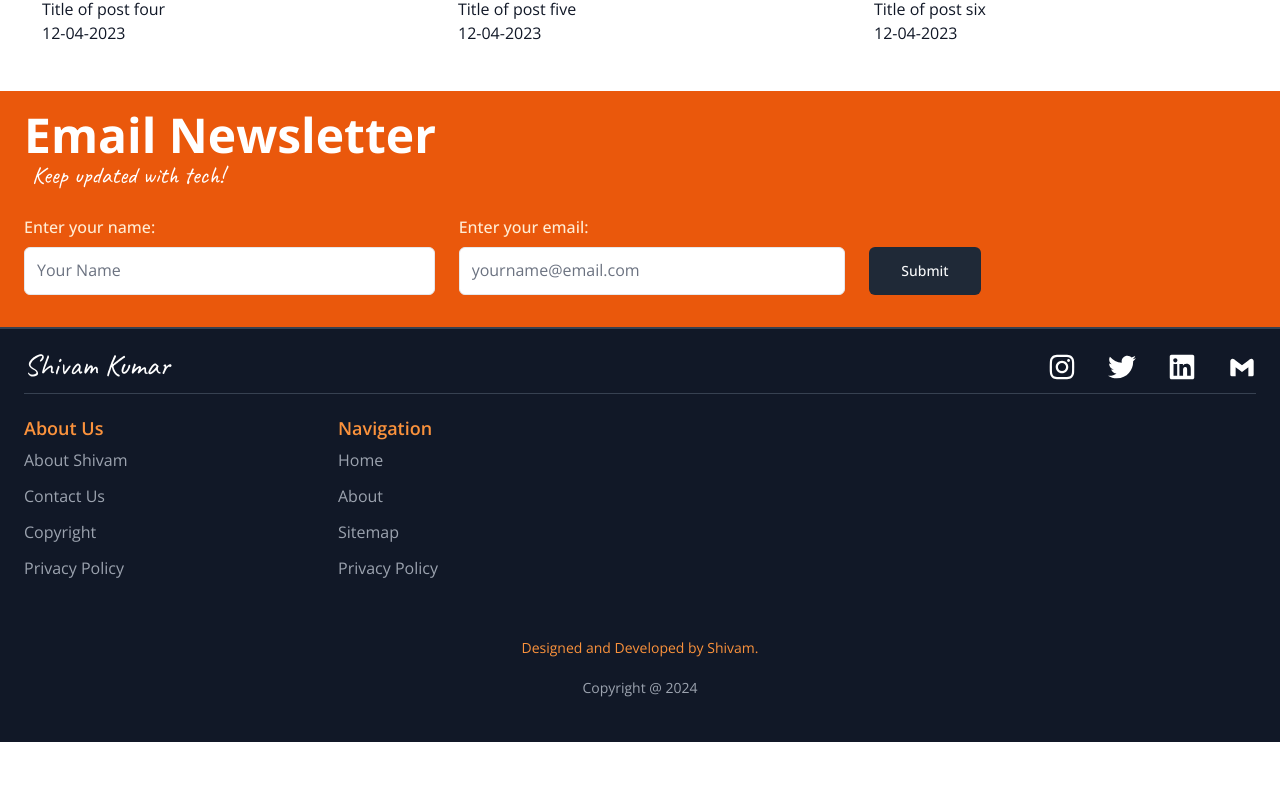
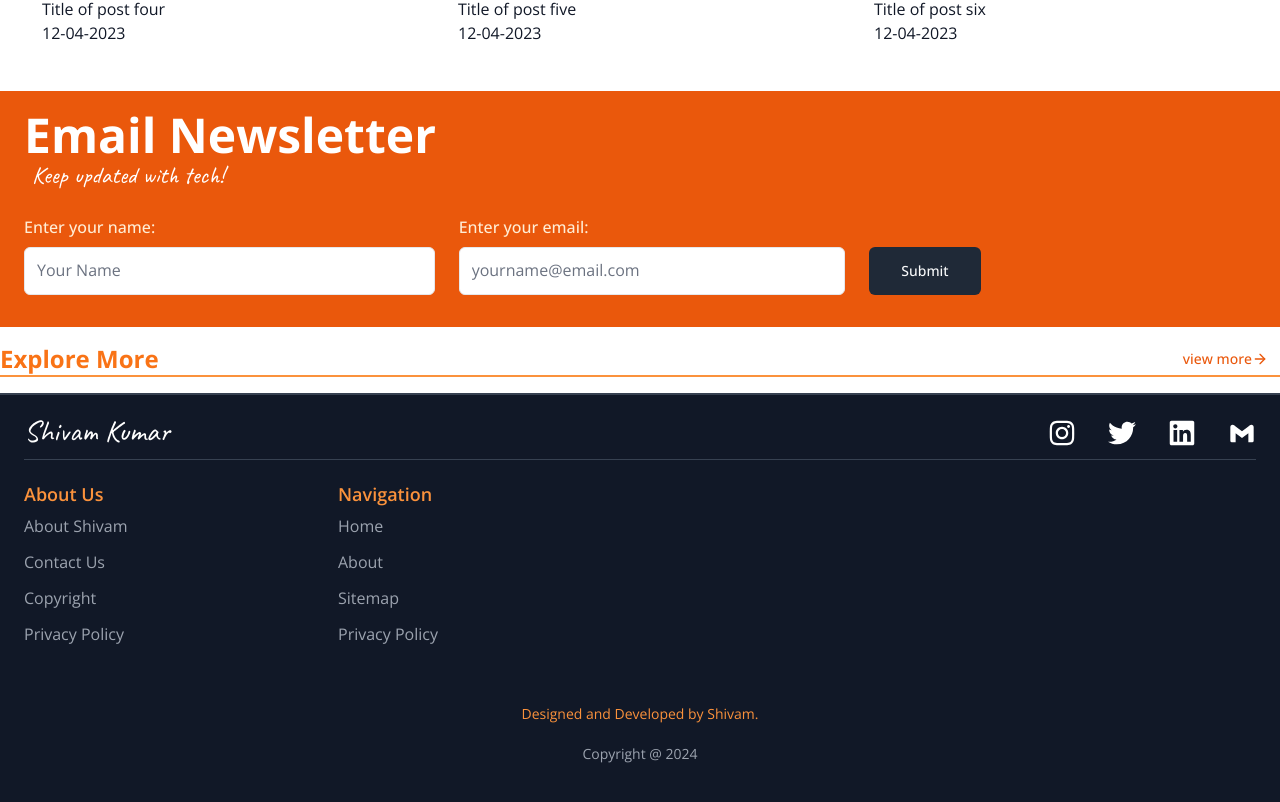
Before and after one commit to z1shivam/buildingblog-attempt3, a Next.js app: page / in a window 1280 px wide. Shown: the part 1099-1901 px from the top of the page. Before the commit the page ends 1841 px from the top, so only its background shows below. Built offline with nearby package versions, Linux system fonts and the light colour scheme.

Commit message:
some frontend works

```diff
--- a/app/page.tsx
+++ b/app/page.tsx
@@ -1,5 +1,6 @@
 import HeroHome from "@/components/Home/HeroHome";
 import LatestPosts from "@/components/Home/LatestPosts";
+import ExploreCategories from "@/components/global/ExploreCategories";
 import FullWidthEmailSignup from "@/components/global/FWEmailSignup";
 
 export default function Home() {
@@ -8,6 +9,7 @@ export default function Home() {
       <HeroHome />
       <LatestPosts />
       <FullWidthEmailSignup />
+      <ExploreCategories />
     </main>
   );
 }
--- /dev/null
+++ b/components/global/ExploreCategories.tsx
@@ -0,0 +1,45 @@
+import { Separator } from "@/components/ui/separator";
+import { Button } from "../ui/button";
+import { ArrowRight } from "lucide-react";
+import { defaultExploreMoreContent } from "@/data/siteData";
+
+export interface i_CategoryItem {
+  heading?: string,
+  image?: string,
+  subHeading?: string
+}
+
+interface i_exploreCategories{
+  categoryItem?: i_CategoryItem[]
+}
+
+export default function ExploreCategories({categoryItem = defaultExploreMoreContent}:i_exploreCategories) {
+  return (
+    <section className="py-4">
+      <div className="max-w-7xl mx-auto">
+      <div className="flex items-center justify-between">
+        <h2 className="text-2xl font-bold text-orange-500 dark:text-orange-400">
+          Explore More
+        </h2>
+        <Button
+          variant={"ghost"}
+          size={"icon"}
+          className="text-orange-600 dark:text-orange-400 sm:hidden"
+        >
+          <ArrowRight />
+        </Button>
+        <Button
+          variant={"default"}
+          size={"sm"}
+          className="hidden h-full items-center bg-transparent py-1.5 text-orange-600 dark:text-orange-400 sm:flex hover:bg-orange-100"
+        >
+          view more
+          <ArrowRight className="size-4" />
+        </Button>
+      </div>
+      <Separator className="h-0.5 bg-orange-400" />
+        <div></div>
+      </div>
+    </section>
+  );
+}
--- a/components/global/FWEmailSignup.tsx
+++ b/components/global/FWEmailSignup.tsx
@@ -8,8 +8,8 @@ const cv = Caveat({
 });
 
 export interface i_NewsletterTemplate {
-  heading: string;
-  subHeading: string;
+  heading?: string;
+  subHeading?: string;
 }
 
 export default function FullWidthEmailSignup({
--- a/data/siteData.ts
+++ b/data/siteData.ts
@@ -1,4 +1,5 @@
 import { i_HeroHomeText } from "@/components/Home/HeroHome";
+import { i_CategoryItem } from "@/components/global/ExploreCategories";
 import { i_NewsletterTemplate } from "@/components/global/FWEmailSignup";
 import { i_FooterItem } from "@/components/global/Footer";
 import { FeaturedPost, MenuItem } from "@/components/global/MobileNav";
@@ -14,16 +15,35 @@ import {
 import { MdExplore, MdTipsAndUpdates } from "react-icons/md";
 
 export const logoText = "Shivam Kumar";
-export const searchPlaceholder = "Search this site..."
+export const searchPlaceholder = "Search this site...";
 export const defaultHeroHomeText: i_HeroHomeText = {
   line1: "Hi, I am a",
-  line2: "FullStack Developer"
-}
+  line2: "FullStack Developer",
+};
 
-export const defaultNewsLetterComponent:i_NewsletterTemplate = {
+export const defaultNewsLetterComponent: i_NewsletterTemplate = {
   heading: "Email Newsletter",
-  subHeading: "Keep updated with tech!"
-}
+  subHeading: "Keep updated with tech!",
+};
+
+export const defaultExploreMoreContent: i_CategoryItem[] = [
+  {
+    heading: "Learn To Code",
+    image: "https://picsum.photos/seed/p7/1280/720"
+  },
+  {
+    heading: "Latest In Tech",
+    image: "https://picsum.photos/seed/p8/1280/720"
+  },
+  {
+    heading: "Learn To Code",
+    image: "https://picsum.photos/seed/p9/1280/720"
+  },
+  {
+    heading: "Learn To Code",
+    image: "https://picsum.photos/seed/p11/1280/720"
+  },
+];
 
 export const defaultMenuItems: MenuItem[] = [
   {
```
Also changed, not shown: public/wave.svg (added).
